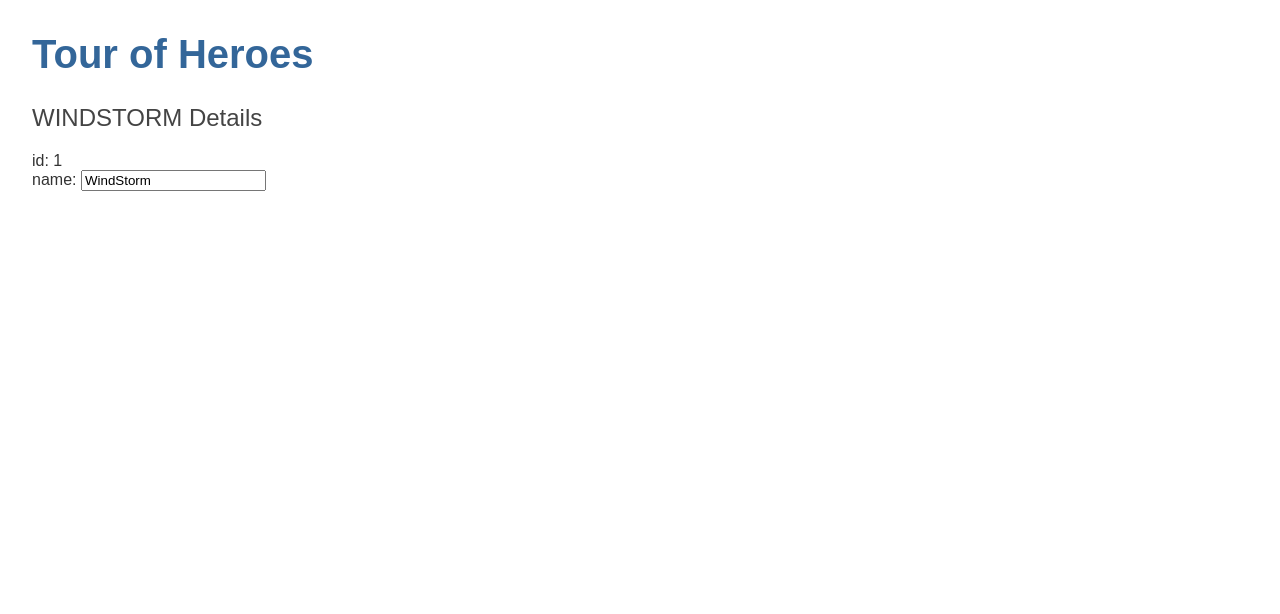
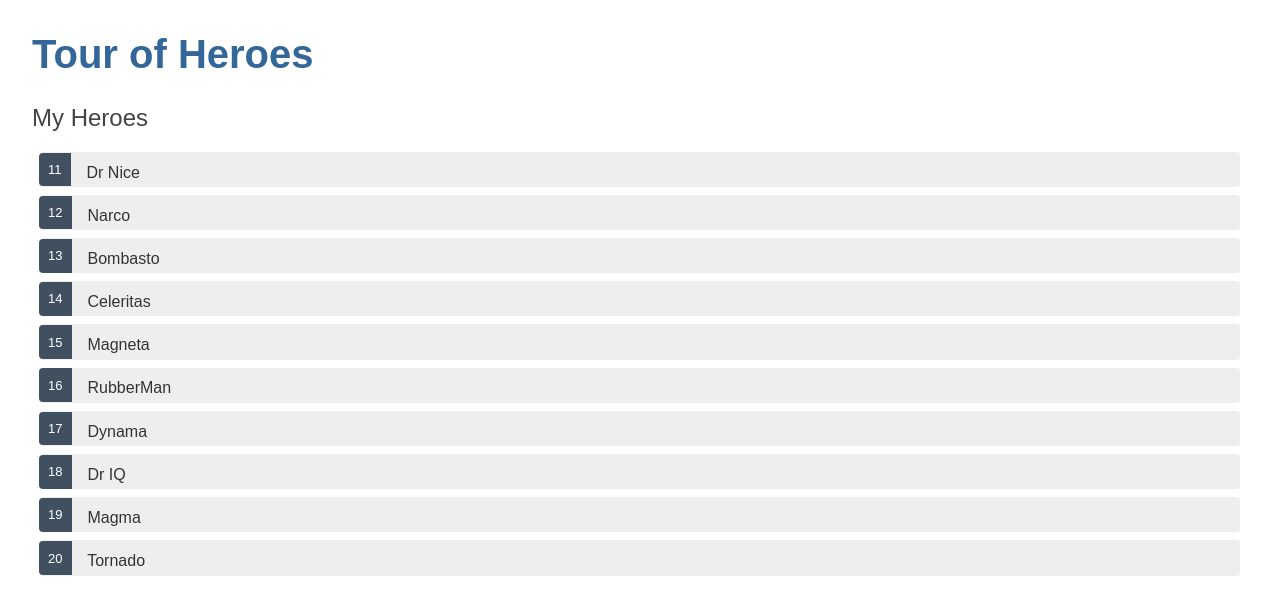
Before and after one commit to MinhTri1401/Tutorial-to-Heroes, an Angular app: page / in a window 1280 px wide. Shown: the top 614 px of the page. Built offline with nearby package versions, Linux system fonts and the light colour scheme.

Commit message:
Create and show hero detail when selected

```diff
--- a/src/app/app.module.ts
+++ b/src/app/app.module.ts
@@ -4,11 +4,13 @@
 
 import { AppComponent } from './app.component';
 import { HeroesComponent } from './heroes/heroes.component';
+import { HeroDetailComponent } from './hero-detail/hero-detail.component';
 
 @NgModule({
   declarations: [
     AppComponent,
-    HeroesComponent
+    HeroesComponent,
+    HeroDetailComponent
   ],
   imports: [
     BrowserModule,
--- /dev/null
+++ b/src/app/hero-detail/hero-detail.component.html
@@ -0,0 +1 @@
+<p>hero-detail works!</p>
--- /dev/null
+++ b/src/app/hero-detail/hero-detail.component.ts
@@ -0,0 +1,15 @@
+import { Component, OnInit } from '@angular/core';
+
+@Component({
+  selector: 'app-hero-detail',
+  templateUrl: './hero-detail.component.html',
+  styleUrls: ['./hero-detail.component.css']
+})
+export class HeroDetailComponent implements OnInit {
+
+  constructor() { }
+
+  ngOnInit(): void {
+  }
+
+}
--- a/src/app/heroes/heroes.component.css
+++ b/src/app/heroes/heroes.component.css
@@ -0,0 +1,44 @@
+.heroes{
+   margin: 0 0 2em 0;
+   list-style-type: none;
+   padding: 0;
+   width: 15 em;
+}
+.heroes li{
+   cursor: pointer;
+   position: relative;
+   left: 0;
+   background-color: #EEE;
+   margin: .5em;
+   padding: .3em 0;
+   height: 1.6em;
+   border-radius: 4px;
+}
+.heroes li :hover{
+   color: #607D8B;
+   background-color: #DDD;
+   left: .1em;
+}
+.heroes li.selected{
+   background-color: #CFD8DC;
+   color:white;
+}
+
+.heroes li.selected:hover{
+   background-color: #e6e6e6;
+   color:white;
+}
+.heroes .badge{
+   display: inline-block;
+   font-size: small;
+   color:white;
+   padding: 0.8em 0.7em 0 0.7em;
+   background-color: #405061;
+   line-height: 1em;
+   position: relative;
+   left: -1px;
+   top: -4px;
+   height: 1.8em;
+   margin-right: .8em;
+   border-radius: 4px 0 0 4px;
+}
--- a/src/app/heroes/heroes.component.html
+++ b/src/app/heroes/heroes.component.html
@@ -1,7 +1,20 @@
-<h2>{{hero.name | uppercase}} Details</h2>
-<div><span>id: </span> {{hero.id}}</div>
-<div>
-   <label> name:
-      <input [(ngModel)]="hero.name" placeholder="name"/>
-   </label>
+<h2>My Heroes</h2>
+<ul class="heroes">
+  <li *ngFor="let hero of heroes"
+    [class.selected]="hero === selectedHero"
+    (click)="onSelect(hero)">
+    <span class="badge">{{hero.id}}</span> {{hero.name}}
+  </li>
+</ul>
+
+<div *ngIf="selectedHero">
+
+  <h2>{{selectedHero.name | uppercase}} Details</h2>
+  <div><span>id: </span>{{selectedHero.id}}</div>
+  <div>
+    <label>name:
+      <input [(ngModel)]="selectedHero.name" placeholder="name"/>
+    </label>
+  </div>
+
 </div>
--- a/src/app/heroes/heroes.component.ts
+++ b/src/app/heroes/heroes.component.ts
@@ -1,18 +1,21 @@
 import { Component, OnInit } from '@angular/core';
 import { Hero } from '../hero';
+import { HEROES } from '../mock-heroes';
 @Component({
   selector: 'app-heroes',
   templateUrl: './heroes.component.html',
   styleUrls: ['./heroes.component.css']
 })
 export class HeroesComponent implements OnInit {
-  hero: Hero = {
-    id: 1,
-    name: 'WindStorm'
-  }
+
+  heroes= HEROES;
+  selectedHero: Hero;
   constructor() { }
 
   ngOnInit(): void {
   }
 
+  onSelect(hero: Hero):void{
+    this.selectedHero=hero;
+  }
 }
--- /dev/null
+++ b/src/app/mock-heroes.ts
@@ -0,0 +1,14 @@
+import { Hero } from './hero';
+
+export const HEROES: Hero[] = [
+  { id: 11, name: 'Dr Nice' },
+  { id: 12, name: 'Narco' },
+  { id: 13, name: 'Bombasto' },
+  { id: 14, name: 'Celeritas' },
+  { id: 15, name: 'Magneta' },
+  { id: 16, name: 'RubberMan' },
+  { id: 17, name: 'Dynama' },
+  { id: 18, name: 'Dr IQ' },
+  { id: 19, name: 'Magma' },
+  { id: 20, name: 'Tornado' }
+];
```
Also changed, not shown: src/app/hero-detail/hero-detail.component.css (added), 1 other file (tests, documents, lock files or other folders).
